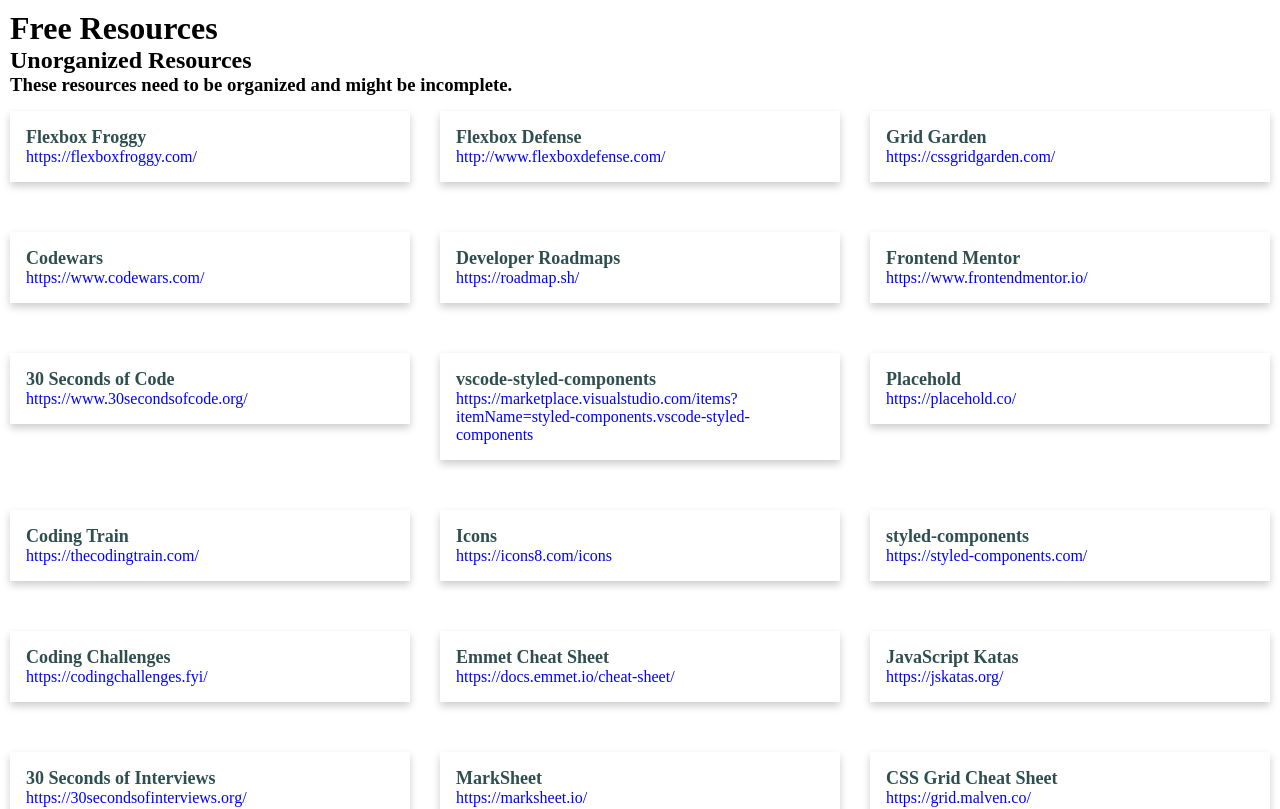
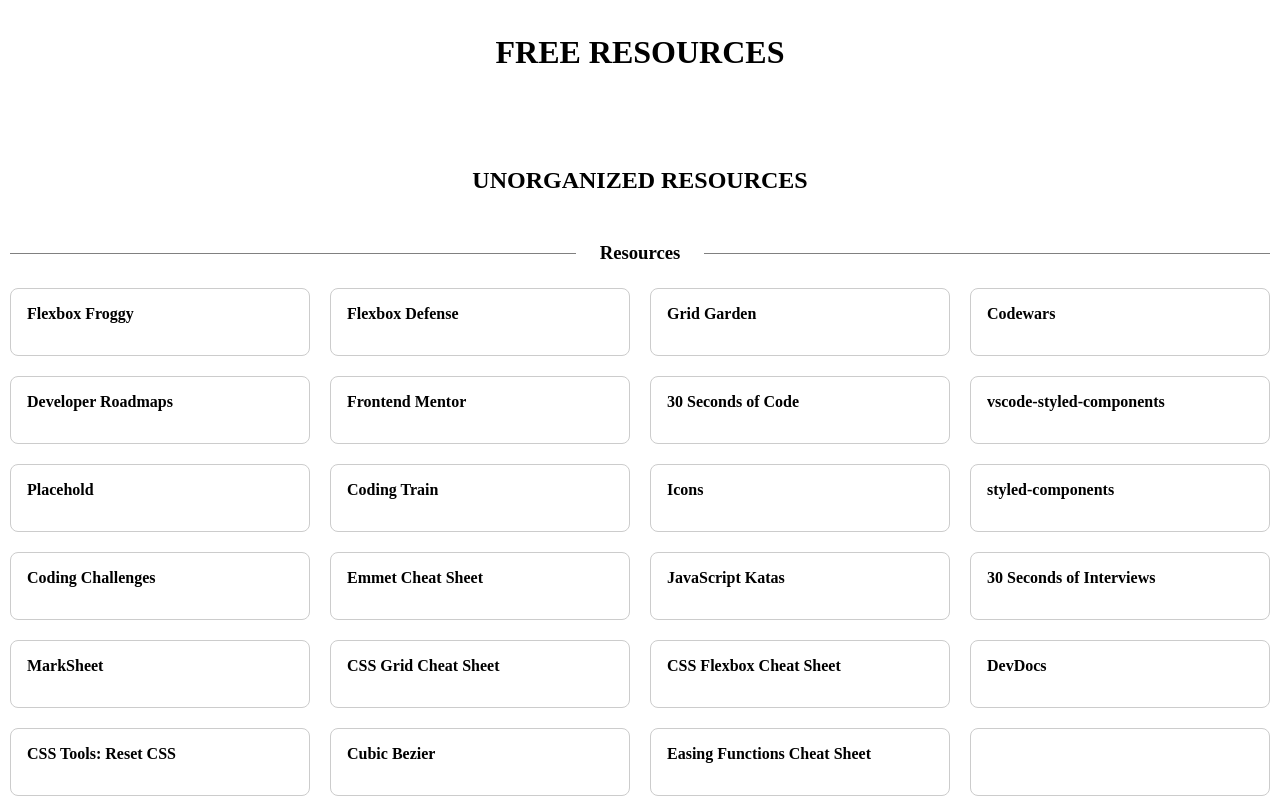
Before and after one commit to PrVille/resources, a React (Vite) app: page / in a window 1280 px wide. Shown: the top 809 px of the page. Built offline with nearby package versions, Linux system fonts and the light colour scheme.

Commit message:
Refactoring, styling

```diff
--- /dev/null
+++ b/src/components/Categories.tsx
@@ -0,0 +1,22 @@
+import { FC } from "react"
+import styled from "styled-components"
+import * as types from "../types/global"
+import Category from "./Category"
+
+const StyledCategories = styled.div``
+
+interface CategoriesProps {
+  categories: types.Category[]
+}
+
+const Categories: FC<CategoriesProps> = ({ categories, ...restProps }) => {
+  return (
+    <StyledCategories {...restProps}>
+      {categories.map((category, index) => (
+        <Category key={index} category={category} />
+      ))}
+    </StyledCategories>
+  )
+}
+
+export default Categories
--- /dev/null
+++ b/src/components/Category.tsx
@@ -0,0 +1,29 @@
+import styled from "styled-components"
+import { FC } from "react"
+import { Category } from "../types/global"
+import Subcategories from "./Subcategories"
+
+const StyledCategory = styled.div``
+
+const Name = styled.h2`
+  text-transform: uppercase;
+  text-align: center;
+  margin-top: 48px;
+  padding: 24px 0px;
+`
+
+interface CategoryProps {
+  category: Category
+}
+
+const Category: FC<CategoryProps> = ({ category, ...restProps }) => {
+  return (
+    <StyledCategory {...restProps}>
+      <Name>{category.name}</Name>
+
+      <Subcategories subcategories={category.subcategories} />
+    </StyledCategory>
+  )
+}
+
+export default Category
--- /dev/null
+++ b/src/components/Resource.tsx
@@ -0,0 +1,45 @@
+import styled from "styled-components"
+import { FC } from "react"
+import * as types from "../types/global"
+
+const StyledResource = styled.a`
+  border: 1px solid #ccc;
+  border-radius: 8px;
+  padding: 16px;
+  color: inherit;
+  cursor: pointer;
+  transition: box-shadow 0.3s ease;
+
+  &:hover {
+    box-shadow: 0 2px 5px rgba(0, 0, 0, 0.2);
+  }
+`
+
+const Title = styled.h4`
+  padding-bottom: 16px;
+`
+
+const Description = styled.p`
+  font-size: 14px;
+  color: gray;
+`
+
+interface ResourceProps {
+  resource: types.Resource
+}
+
+const Resource: FC<ResourceProps> = ({ resource, ...restProps }) => {
+  return (
+    <StyledResource
+      href={resource.url}
+      target="_blank"
+      rel="noopener noreferrer"
+      {...restProps}
+    >
+      <Title>{resource.title}</Title>
+      <Description>{resource.description}</Description>
+    </StyledResource>
+  )
+}
+
+export default Resource
--- /dev/null
+++ b/src/components/Resources.tsx
@@ -0,0 +1,30 @@
+import { FC } from "react"
+import styled from "styled-components"
+import * as types from "../types/global"
+import Resource from "./Resource"
+
+const StyledResources = styled.div`
+  display: grid;
+  grid-template-columns: repeat(auto-fill, minmax(240px, 1fr));
+  gap: 20px;
+
+  @media (max-width: 768px) {
+    grid-template-columns: repeat(auto-fill, minmax(180px, 1fr));
+  }
+`
+
+interface ResourcesProps {
+  resources: types.Resource[]
+}
+
+const Resources: FC<ResourcesProps> = ({ resources, ...restProps }) => {
+  return (
+    <StyledResources {...restProps}>
+      {resources.map((resource, index) => (
+        <Resource key={index} resource={resource} />
+      ))}
+    </StyledResources>
+  )
+}
+
+export default Resources
--- /dev/null
+++ b/src/components/Subcategories.tsx
@@ -0,0 +1,25 @@
+import { FC } from "react"
+import styled from "styled-components"
+import * as types from "../types/global"
+import Subcategory from "./Subcategory"
+
+const StyledSubcategories = styled.div``
+
+interface SubcategoriesProps {
+  subcategories: types.Subcategory[]
+}
+
+const Subcategories: FC<SubcategoriesProps> = ({
+  subcategories,
+  ...restProps
+}) => {
+  return (
+    <StyledSubcategories {...restProps}>
+      {subcategories.map((subcategory, index) => (
+        <Subcategory key={index} subcategory={subcategory} />
+      ))}
+    </StyledSubcategories>
+  )
+}
+
+export default Subcategories
--- /dev/null
+++ b/src/components/Subcategory.tsx
@@ -0,0 +1,43 @@
+import styled from "styled-components"
+import { FC } from "react"
+import * as types from "../types/global"
+import Resources from "./Resources"
+
+const StyledSubcategory = styled.div``
+
+const Line = styled.div`
+  flex: 1;
+  height: 1px;
+  background-color: gray;
+`
+
+const NameContainer = styled.div`
+  display: flex;
+  align-items: center;
+  justify-content: center;
+  padding: 24px 0px;
+`
+
+const Name = styled.h3`
+  padding: 0 24px;
+`
+
+interface SubcategoryProps {
+  subcategory: types.Subcategory
+}
+
+const Subcategory: FC<SubcategoryProps> = ({ subcategory, ...restProps }) => {
+  return (
+    <StyledSubcategory {...restProps}>
+      <NameContainer>
+        <Line />
+        <Name>{subcategory.name}</Name>
+        <Line />
+      </NameContainer>
+
+      <Resources resources={subcategory.resources} />
+    </StyledSubcategory>
+  )
+}
+
+export default Subcategory
--- a/src/data/resources.json
+++ b/src/data/resources.json
@@ -4,7 +4,7 @@
       "name": "Unorganized Resources",
       "subcategories": [
         {
-          "name": "These resources need to be organized and might be incomplete.",
+          "name": "Resources",
           "resources": [
             {
               "title": "Flexbox Froggy",
--- a/src/pages/home/index.tsx
+++ b/src/pages/home/index.tsx
@@ -1,31 +1,42 @@
 import resources from "../../data/resources.json"
 import styled from "styled-components"
-
-import { Grid, GridItem } from "../../components/Grid"
-import {
-  Card,
-  CardContent,
-  Description,
-  Url,
-  Title,
-} from "../../components/Card"
+import Categories from "../../components/Categories"
 
 const StyledHome = styled.div`
   padding: 10px;
 `
 
-const StyledTitle = styled.h1``
+const StyledTitle = styled.h1`
+  text-transform: uppercase;
+  text-align: center;
+  padding: 24px 0px;
+`
 
 const Home = () => {
   return (
     <StyledHome>
       <StyledTitle>Free Resources</StyledTitle>
-      {resources.categories.map((category, catIndex) => (
+      <Categories categories={resources.categories} />
+      {/* {resources.categories.map((category, catIndex) => (
         <>
           <h2>{category.name}</h2>
           {category.subcategories.map((subcategory, subIndex) => (
             <>
-              <h3>{subcategory.name}</h3>
+              <div
+                style={{
+                  display: "flex",
+                  alignItems: "center",
+                  justifyContent: "center",
+                }}
+              >
+                <div
+                  style={{ flex: 1, height: "1px", backgroundColor: "black" }}
+                />
+                <span style={{ padding: "0 10px" }}>{subcategory.name}</span>
+                <div
+                  style={{ flex: 1, height: "1px", backgroundColor: "black" }}
+                />
+              </div>
               <Grid>
                 {subcategory.resources.map((resource, resIndex) => (
                   <GridItem key={`${catIndex}-${subIndex}-${resIndex}`}>
@@ -48,7 +59,7 @@ const Home = () => {
             </>
           ))}
         </>
-      ))}
+      ))} */}
     </StyledHome>
   )
 }
```
